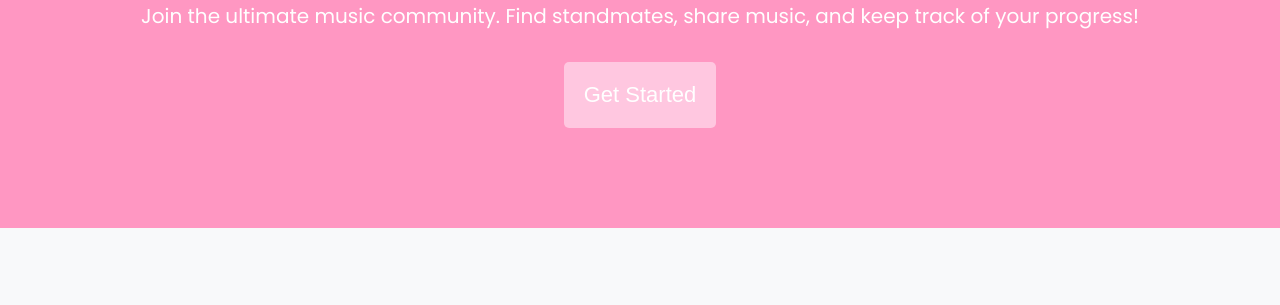
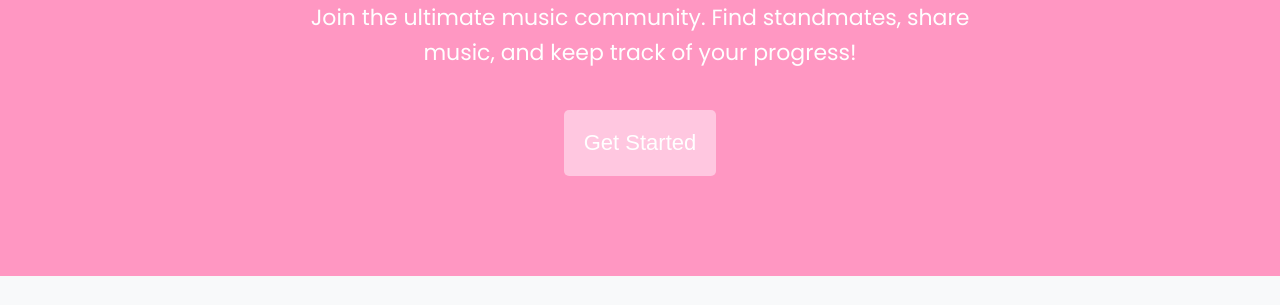
Before and after one commit to anyasingh03/unit2-EOU-proj, a plain HTML site: page gamehub project/lesson 8- flex card layouts/index.html in a window 1280 px wide. Shown: the part 256-561 px from the top of the page. Drawn offline with Linux system fonts and the light colour scheme.

Commit message:
lesson 9

```diff
--- a/gamehub project/lesson 8- flex card layouts/style.css
+++ b/gamehub project/lesson 8- flex card layouts/style.css
@@ -86,9 +86,13 @@ HERO SECTION
     transform: scale(1.05);
 }
 
+
 .hero-subtitle {
-    font-size: 20px;
-    margin-bottom: 30px;
+    font-size: 22px;
+    margin-bottom: 40px;  /* Increased from 30px */
+    max-width: 700px;     /* ADD THIS */
+    margin-left: auto;    /* ADD THIS */
+    margin-right: auto;   /* ADD THIS */
 }
 
 /* ===================================
```
